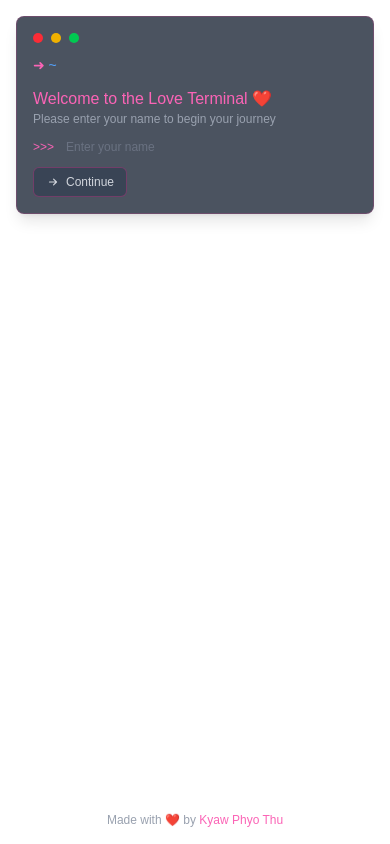
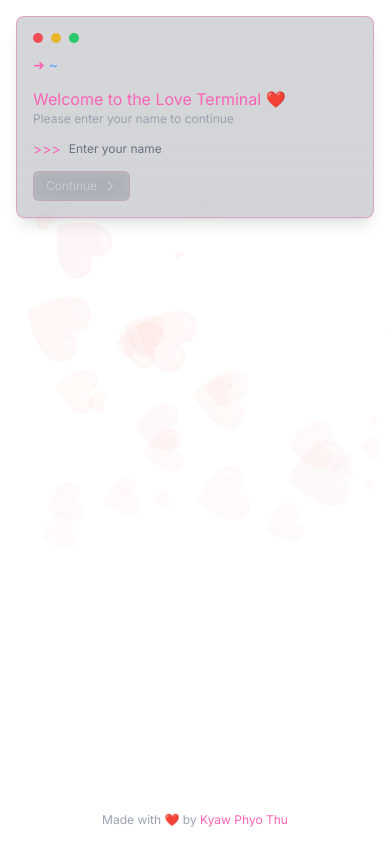
Before and after one commit to kyawphyothu/hello-world-romance, a Next.js app: page /name in a window 390 px wide. Built offline with nearby package versions, Linux system fonts and the light colour scheme.

Commit message:
Refactor layout and enhance styling in RootLayout, NamePage, and TerminalPage: replaced Geist font with Inter for improved typography, updated footer animations, and refined button styles for better user experience. Added glass effect overlays and adjusted responsiveness across components.

```diff
--- a/src/app/layout.tsx
+++ b/src/app/layout.tsx
@@ -1,22 +1,13 @@
 import type { Metadata } from "next";
-import { Geist, Geist_Mono } from "next/font/google";
+import { Inter } from "next/font/google";
 import "./globals.css";
-// import { motion } from "framer-motion";
 import * as motion from "motion/react-client";
 
-const geistSans = Geist({
-  variable: "--font-geist-sans",
-  subsets: ["latin"],
-});
-
-const geistMono = Geist_Mono({
-  variable: "--font-geist-mono",
-  subsets: ["latin"],
-});
+const inter = Inter({ subsets: ["latin"] });
 
 export const metadata: Metadata = {
-  title: "Create Next App",
-  description: "Generated by create next app",
+  title: "Love Terminal",
+  description: "A romantic terminal experience",
 };
 
 export default function RootLayout({
@@ -26,29 +17,63 @@ export default function RootLayout({
 }) {
   return (
     <html lang="en">
-      <body className="min-h-dvh bg-gradient-to-b from-gray-900 to-pink-900">
-        <div className="min-h-dvh flex flex-col">
-          <main className="flex-1 p-4 sm:p-8">
+      <body className={`${inter.className} min-h-dvh bg-gradient-to-b from-gray-900 to-pink-900 p-4 sm:p-8 relative overflow-hidden`}>
+        {/* Animated Background Pattern */}
+        <div className="fixed inset-0 z-10 overflow-hidden">
+          {[...Array(30)].map((_, i) => (
+            <motion.div
+              key={i}
+              initial={{
+                opacity: 0,
+                y: '100vh',
+                x: `${Math.random() * 100}%`,
+                scale: Math.random() * 2 + 0.5
+              }}
+              animate={{
+                opacity: [0, 0.3, 0],
+                y: '-100vh',
+                rotate: [0, 360]
+              }}
+              transition={{
+                duration: Math.random() * 8 + 12,
+                repeat: Infinity,
+                ease: "linear",
+                delay: Math.random() * 2
+              }}
+              className="absolute text-pink-200/20"
+              style={{
+                fontSize: `${Math.random() * 20 + 10}px`,
+                left: `${Math.random() * 100}%`
+              }}
+            >
+              ❤️
+            </motion.div>
+          ))}
+        </div>
+
+        {/* Main Content */}
+        <main className="relative z-10">
           {children}
         </main>
 
         {/* Footer */}
         <motion.footer
-            initial={{ opacity: 0 }}
-            animate={{ opacity: 1 }}
-            transition={{ delay: 0.6 }}
-            className="text-center p-4 text-gray-400 text-xs sm:text-sm"
+          initial={{ opacity: 0, y: 20 }}
+          animate={{ opacity: 1, y: 0 }}
+          transition={{ delay: 0.5 }}
+          className="fixed bottom-0 left-0 right-0 text-center py-4 text-gray-400 text-xs sm:text-sm"
         >
           Made with{" "}
           <motion.span
             animate={{
               scale: [1, 1.2, 1],
-                rotate: [0, 10, -10, 0]
+              color: ["#f472b6", "#ff1493", "#f472b6"]
             }}
             transition={{
-                duration: 1.5,
+              duration: 1.2,
               repeat: Infinity,
-                ease: "easeInOut"
+              ease: "easeInOut",
+              times: [0, 0.5, 1]
             }}
           >
             ❤️
@@ -58,12 +83,11 @@ export default function RootLayout({
             href="https://kyawphyothu.com"
             target="_blank"
             rel="noopener noreferrer"
-              className="text-pink-400 hover:text-pink-300 transition-colors duration-200"
+            className="text-pink-400 hover:text-pink-300 transition-colors"
           >
             Kyaw Phyo Thu
           </a>
         </motion.footer>
-        </div>
       </body>
     </html>
   );
--- a/src/app/name/page.tsx
+++ b/src/app/name/page.tsx
@@ -3,6 +3,7 @@
 // import { useRouter } from 'next/router'
 import React, { useState } from 'react'
 import { useRouter } from 'next/navigation'
+// import { motion } from "framer-motion"
 import { motion } from "motion/react"
 
 export default function NamePage() {
@@ -22,17 +23,22 @@ export default function NamePage() {
         initial={{ opacity: 0, y: 20 }}
         animate={{ opacity: 1, y: 0 }}
         transition={{ duration: 0.5 }}
-        className="bg-gray-800/80 backdrop-blur-sm rounded-lg shadow-lg p-4 sm:p-6 font-mono border border-pink-500/20 text-sm sm:text-base"
+        className="bg-gray-800/20 backdrop-blur-md rounded-lg shadow-lg p-4 sm:p-6 font-mono border border-pink-500/30 text-sm sm:text-base relative overflow-hidden"
       >
+        {/* Glass Effect Overlay */}
+        <div className="absolute inset-0 bg-gradient-to-b from-white/5 to-transparent pointer-events-none"></div>
+
         {/* Terminal Header */}
-        <div className="flex items-center gap-2 mb-3 sm:mb-4">
-          <div className="w-2.5 h-2.5 sm:w-3 sm:h-3 rounded-full bg-red-500"></div>
-          <div className="w-2.5 h-2.5 sm:w-3 sm:h-3 rounded-full bg-yellow-500"></div>
-          <div className="w-2.5 h-2.5 sm:w-3 sm:h-3 rounded-full bg-green-500"></div>
+        <div className="flex items-center justify-between mb-3 sm:mb-4 relative">
+          <div className="flex items-center gap-2">
+            <div className="w-2.5 h-2.5 sm:w-3 sm:h-3 rounded-full bg-red-500/80 backdrop-blur-sm"></div>
+            <div className="w-2.5 h-2.5 sm:w-3 sm:h-3 rounded-full bg-yellow-500/80 backdrop-blur-sm"></div>
+            <div className="w-2.5 h-2.5 sm:w-3 sm:h-3 rounded-full bg-green-500/80 backdrop-blur-sm"></div>
+          </div>
         </div>
 
         {/* Terminal Content */}
-        <div className="text-gray-300">
+        <div className="text-gray-300 relative">
           <div className="mb-3 sm:mb-4">
             <span className="text-pink-400">➜</span>
             <span className="text-blue-400"> ~</span>
@@ -54,20 +60,20 @@ export default function NamePage() {
               transition={{ delay: 0.4 }}
               className="text-gray-400 text-xs sm:text-sm"
             >
-              Please enter your name to begin your journey
+              Please enter your name to continue
             </motion.div>
           </div>
 
           {/* Name Input Form */}
           <form onSubmit={handleSubmit} className="space-y-3 sm:space-y-4">
-            <div className="flex items-center gap-3 sm:gap-4">
-              <span className="text-pink-400 text-xs sm:text-sm">&gt;&gt;&gt; </span>
+            <div className="flex items-center gap-2">
+              <span className="text-pink-400">&gt;&gt;&gt;</span>
               <input
                 type="text"
                 value={name}
                 onChange={(e) => setName(e.target.value)}
                 placeholder="Enter your name"
-                className="flex-1 bg-transparent border-none outline-none text-gray-300 text-xs sm:text-sm placeholder-gray-500"
+                className="flex-1 bg-transparent border-none outline-none text-gray-300 placeholder-gray-500 text-xs sm:text-sm font-mono"
                 autoFocus
               />
             </div>
@@ -75,8 +81,12 @@ export default function NamePage() {
               whileHover={{ scale: 1.05 }}
               whileTap={{ scale: 0.95 }}
               type="submit"
-              className="flex items-center gap-1.5 sm:gap-2 px-3 sm:px-4 py-1.5 sm:py-2 bg-gray-700/80 text-gray-300 rounded-md border border-pink-500/30 hover:bg-gray-600/80 hover:border-pink-500/50 transition-all duration-200 font-mono text-xs sm:text-sm"
+              disabled={!name.trim()}
+              className={`flex items-center gap-1.5 sm:gap-2 px-3 sm:px-4 py-1.5 sm:py-2 bg-gray-700/30 text-gray-300 rounded-md border border-pink-500/30 transition-all duration-200 font-mono text-xs sm:text-sm backdrop-blur-sm ${
+                !name.trim() ? 'opacity-50 cursor-not-allowed' : 'hover:bg-gray-600/40 hover:border-pink-500/50'
+              }`}
             >
+              Continue
               <svg
                 className="w-3.5 h-3.5 sm:w-4 sm:h-4"
                 fill="none"
@@ -87,10 +97,9 @@ export default function NamePage() {
                   strokeLinecap="round"
                   strokeLinejoin="round"
                   strokeWidth={2}
-                  d="M13 7l5 5m0 0l-5 5m5-5H6"
+                  d="M9 5l7 7-7 7"
                 />
               </svg>
-              Continue
             </motion.button>
           </form>
         </div>
--- a/src/app/terminal/page.tsx
+++ b/src/app/terminal/page.tsx
@@ -2,7 +2,8 @@
 
 import React, { useState, useEffect } from 'react'
 import { useSearchParams, useRouter } from 'next/navigation'
-import { motion, AnimatePresence } from "framer-motion"
+// import { motion, AnimatePresence } from "framer-motion"
+import { motion } from "motion/react"
 
 export default function TerminalPage() {
   const [output, setOutput] = useState<string[]>([])
@@ -68,20 +69,23 @@ export default function TerminalPage() {
         initial={{ opacity: 0, y: 20 }}
         animate={{ opacity: 1, y: 0 }}
         transition={{ duration: 0.5 }}
-        className="bg-gray-800/80 backdrop-blur-sm rounded-lg shadow-lg p-4 sm:p-6 font-mono border border-pink-500/20 text-sm sm:text-base"
+        className="bg-gray-800/20 backdrop-blur-md rounded-lg shadow-lg p-4 sm:p-6 font-mono border border-pink-500/30 text-sm sm:text-base relative overflow-hidden"
       >
+        {/* Glass Effect Overlay */}
+        <div className="absolute inset-0 bg-gradient-to-b from-white/5 to-transparent pointer-events-none"></div>
+
         {/* Terminal Header */}
-        <div className="flex items-center justify-between mb-3 sm:mb-4">
+        <div className="flex items-center justify-between mb-3 sm:mb-4 relative">
           <div className="flex items-center gap-2">
-            <div className="w-2.5 h-2.5 sm:w-3 sm:h-3 rounded-full bg-red-500"></div>
-            <div className="w-2.5 h-2.5 sm:w-3 sm:h-3 rounded-full bg-yellow-500"></div>
-            <div className="w-2.5 h-2.5 sm:w-3 sm:h-3 rounded-full bg-green-500"></div>
+            <div className="w-2.5 h-2.5 sm:w-3 sm:h-3 rounded-full bg-red-500/80 backdrop-blur-sm"></div>
+            <div className="w-2.5 h-2.5 sm:w-3 sm:h-3 rounded-full bg-yellow-500/80 backdrop-blur-sm"></div>
+            <div className="w-2.5 h-2.5 sm:w-3 sm:h-3 rounded-full bg-green-500/80 backdrop-blur-sm"></div>
           </div>
           <motion.button
             whileHover={{ scale: 1.05 }}
             whileTap={{ scale: 0.95 }}
             onClick={handleReset}
-            className="flex items-center gap-1.5 sm:gap-2 px-2.5 sm:px-3 py-1 bg-gray-700/80 text-gray-300 rounded-md border border-pink-500/30 hover:bg-gray-600/80 hover:border-pink-500/50 transition-all duration-200 font-mono text-xs sm:text-sm"
+            className="flex items-center gap-1.5 sm:gap-2 px-2.5 sm:px-3 py-1 bg-gray-700/30 text-gray-300 rounded-md border border-pink-500/30 hover:bg-gray-600/40 hover:border-pink-500/50 transition-all duration-200 font-mono text-xs sm:text-sm backdrop-blur-sm"
           >
             <svg
               className="w-3.5 h-3.5 sm:w-4 sm:h-4"
@@ -101,7 +105,7 @@ export default function TerminalPage() {
         </div>
 
         {/* Terminal Content */}
-        <div className="text-gray-300">
+        <div className="text-gray-300 relative">
           <div className="mb-3 sm:mb-4">
             <span className="text-pink-400">➜</span>
             <span className="text-blue-400"> ~</span>
@@ -225,8 +229,8 @@ export default function TerminalPage() {
               onClick={handleRun}
               onKeyPress={handleKeyPress}
               disabled={hasRun}
-              className={`flex items-center gap-1.5 sm:gap-2 px-3 sm:px-4 py-1.5 sm:py-2 bg-gray-700/80 text-gray-300 rounded-md border border-pink-500/30 transition-all duration-200 font-mono text-xs sm:text-sm ${
-                hasRun ? 'opacity-50 cursor-not-allowed' : 'hover:bg-gray-600/80 hover:border-pink-500/50'
+              className={`flex items-center gap-1.5 sm:gap-2 px-3 sm:px-4 py-1.5 sm:py-2 bg-gray-700/30 text-gray-300 rounded-md border border-pink-500/30 transition-all duration-200 font-mono text-xs sm:text-sm backdrop-blur-sm ${
+                hasRun ? 'opacity-50 cursor-not-allowed' : 'hover:bg-gray-600/40 hover:border-pink-500/50'
               }`}
             >
               <svg
```
Lines whose indentation alone changed are shown as unchanged.
